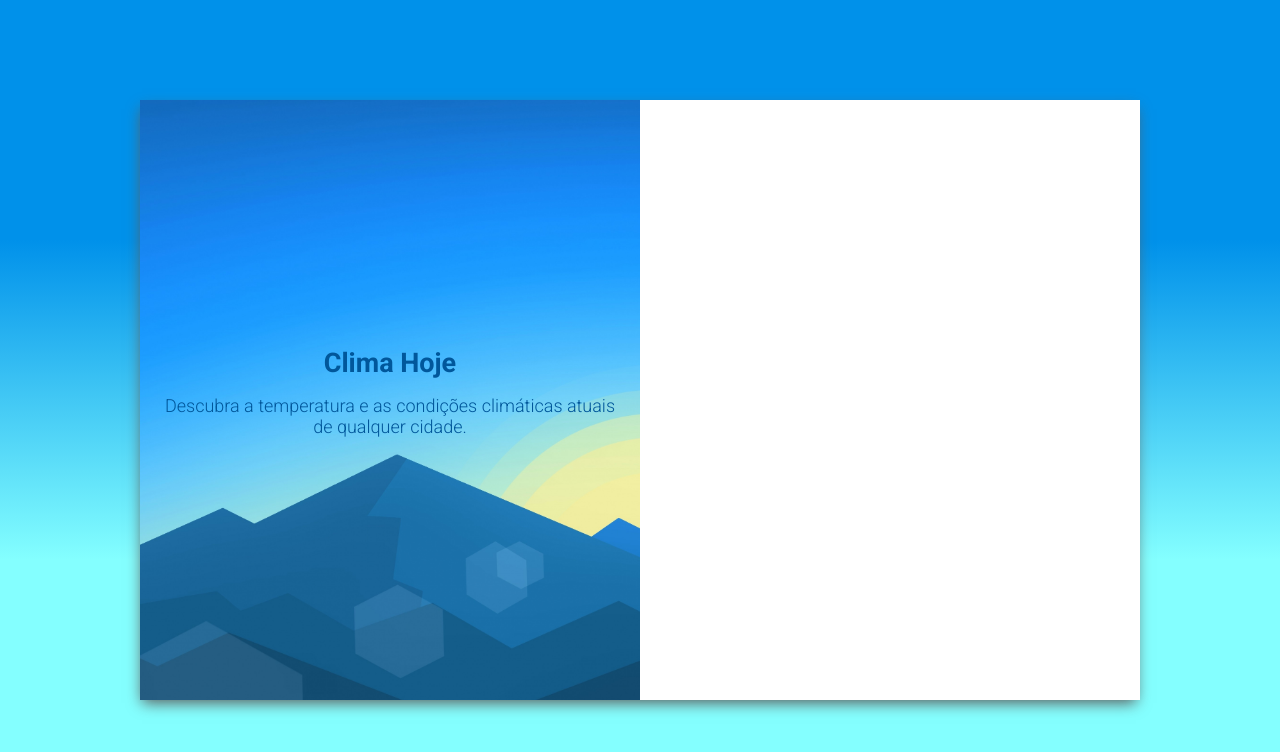
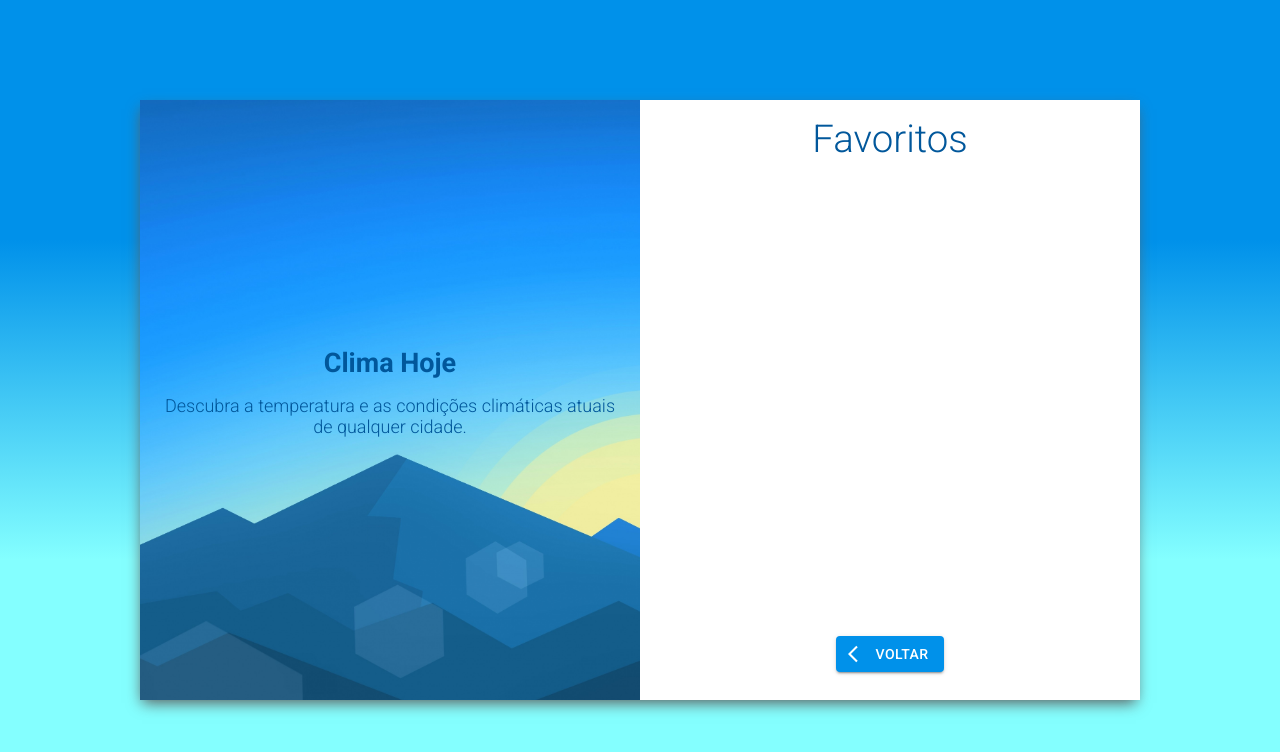
Before and after one commit to dyegosoriano/cima-hoje, a React (Create React App) app: page /favorites in a window 1280 px wide. Shown: the top 752 px of the page. Built offline with nearby package versions, Linux system fonts and the light colour scheme.

Commit message:
refatorando páginar Home, Favorites e CityWeather

```diff
--- a/src/pages/CityWeather/index.jsx
+++ b/src/pages/CityWeather/index.jsx
@@ -1,17 +1,27 @@
 import React, { useContext } from 'react'
+import { ArrowBackIos, Favorite } from '@material-ui/icons'
 import { useHistory } from 'react-router-dom'
 import { Button } from '@material-ui/core'
 
 import WeatherForecast from '../../components/WeatherForecast'
 import { WeatherContext } from '../../context/WeatherContext'
+
 import { Container } from './styles'
 
 export default function CityWeather() {
-  const { cityWeather } = useContext(WeatherContext)
+  const { cityWeather, addFavorite } = useContext(WeatherContext)
   const { goBack } = useHistory()
 
-  const { name, days } = cityWeather
-  const { temp, tempMax, tempMin, humidity, icon, description } = days[0]
+  const {
+    description,
+    humidity,
+    tempMax,
+    tempMin,
+    name,
+    icon,
+    temp,
+    days
+  } = cityWeather
 
   return (
     <Container>
@@ -38,8 +48,20 @@ export default function CityWeather() {
       </main>
 
       <footer>
-        <Button variant="contained" onClick={goBack}>
+        <Button
+          startIcon={<ArrowBackIos />}
+          variant="contained"
+          onClick={goBack}
+        >
           voltar
+        </Button>
+
+        <Button
+          onClick={() => addFavorite(name)}
+          startIcon={<Favorite />}
+          variant="contained"
+        >
+          favoritar
         </Button>
       </footer>
     </Container>
--- a/src/pages/CityWeather/styles.js
+++ b/src/pages/CityWeather/styles.js
@@ -74,6 +74,15 @@ export const Container = styled.div`
     display: flex;
     justify-content: space-evenly;
     align-items: center;
+
+    button {
+      background: #0091ea;
+      color: #fff;
+
+      &:hover {
+        background: #01579b;
+      }
+    }
   }
 
   @media (max-width: 1024px) {
--- a/src/pages/Favorites/index.jsx
+++ b/src/pages/Favorites/index.jsx
@@ -1,23 +1,16 @@
-import React from 'react'
+import React, { useContext } from 'react'
+import { ArrowBackIos } from '@material-ui/icons'
 import { useHistory } from 'react-router-dom'
 import { Button } from '@material-ui/core'
 
 import CardCityWeather from '../../components/CardCityWeather'
+import { WeatherContext } from '../../context/WeatherContext'
 
 import { Container } from './styles'
 
 export default function Favorites() {
+  const { favoriteCities } = useContext(WeatherContext)
   const { goBack } = useHistory()
-
-  const arrayCities = [
-    'brasilia',
-    'salvador',
-    'sao paulo',
-    'rio de janeiro',
-    'palmas',
-    'goiania',
-    'taguatinga'
-  ]
 
   return (
     <Container>
@@ -26,14 +19,18 @@ export default function Favorites() {
       </header>
 
       <main>
-        {arrayCities &&
-          arrayCities.map(city => (
+        {favoriteCities &&
+          favoriteCities.map(city => (
             <CardCityWeather key={city} nameCity={city} />
           ))}
       </main>
 
       <footer>
-        <Button onClick={goBack} variant="contained">
+        <Button
+          startIcon={<ArrowBackIos />}
+          variant="contained"
+          onClick={goBack}
+        >
           Voltar
         </Button>
       </footer>
--- a/src/pages/Favorites/styles.js
+++ b/src/pages/Favorites/styles.js
@@ -28,5 +28,14 @@ export const Container = styled.div`
     display: flex;
     justify-content: space-evenly;
     align-items: center;
+
+    button {
+      background: #0091ea;
+      color: #fff;
+
+      &:hover {
+        background: #01579b;
+      }
+    }
   }
 `
--- a/src/pages/Home/index.jsx
+++ b/src/pages/Home/index.jsx
@@ -1,4 +1,5 @@
 import React, { useContext, useState } from 'react'
+import { Favorite, Search } from '@material-ui/icons'
 import { Button, TextField } from '@material-ui/core'
 import { useHistory } from 'react-router-dom'
 
@@ -10,13 +11,13 @@ export default function Home() {
   const [error, setError] = useState(false)
   const [city, setCity] = useState('')
 
-  const { addCity } = useContext(WeatherContext)
+  const { getCityWeather } = useContext(WeatherContext)
   const history = useHistory()
 
   async function handleSubmit() {
     if (!city) return
 
-    const response = await addCity(city)
+    const response = await getCityWeather(city)
 
     if (response === 404) {
       setError(true)
@@ -42,13 +43,23 @@ export default function Home() {
         <span className="msg__error">Você inseriu uma cidade inexistente!</span>
       )}
 
+      <footer>
         <Button
-        className="handle__button"
           onClick={handleSubmit}
+          startIcon={<Search />}
           variant="contained"
         >
           Buscar
         </Button>
+
+        <Button
+          onClick={() => history.push('/favorites')}
+          startIcon={<Favorite />}
+          variant="contained"
+        >
+          Favoritos
+        </Button>
+      </footer>
     </FormStyled>
   )
 }
--- a/src/pages/Home/styles.js
+++ b/src/pages/Home/styles.js
@@ -19,13 +19,21 @@ export const FormStyled = styled.main`
     color: #ff1744;
   }
 
-  .handle__button {
-    background: #0091ea;
-    margin-top: 16px;
-    color: #fff;
+  footer {
+    width: 100%;
 
-    &:hover {
-      background: #01579b;
+    display: flex;
+    justify-content: space-evenly;
+    align-items: center;
+
+    button {
+      background: #0091ea;
+      margin-top: 16px;
+      color: #fff;
+
+      &:hover {
+        background: #01579b;
+      }
     }
   }
 `
--- a/src/routes.jsx
+++ b/src/routes.jsx
@@ -2,6 +2,7 @@ import React from 'react'
 import { BrowserRouter, Switch, Route } from 'react-router-dom'
 
 import CityWeather from './pages/CityWeather'
+import Favorites from './pages/Favorites'
 import Home from './pages/Home'
 
 export default function Routes() {
@@ -10,6 +11,7 @@ export default function Routes() {
       <Switch>
         <Route path="/" exact component={Home} />
         <Route path="/city" component={CityWeather} />
+        <Route path="/favorites" component={Favorites} />
       </Switch>
     </BrowserRouter>
   )
```
Also changed, not shown: 1 other file (tests, documents, lock files or other folders). Lines whose indentation alone changed are shown as unchanged.
